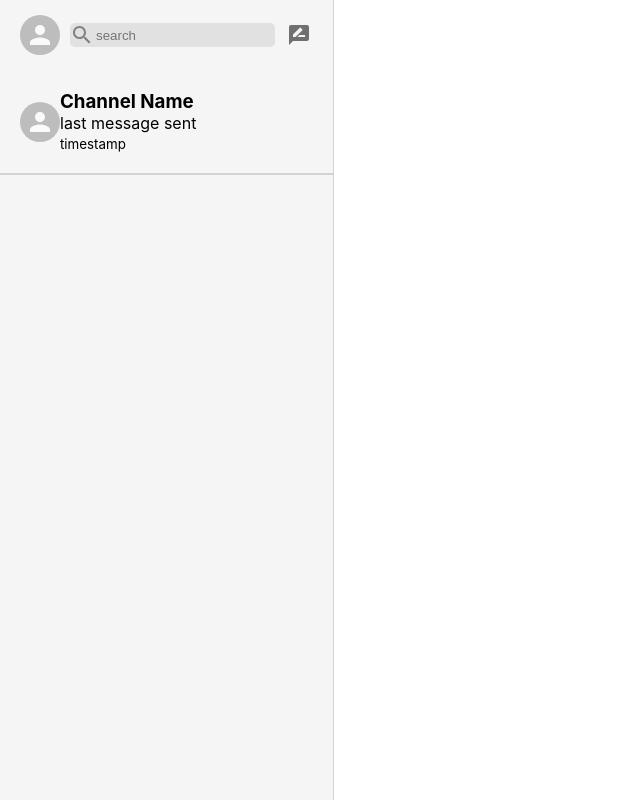
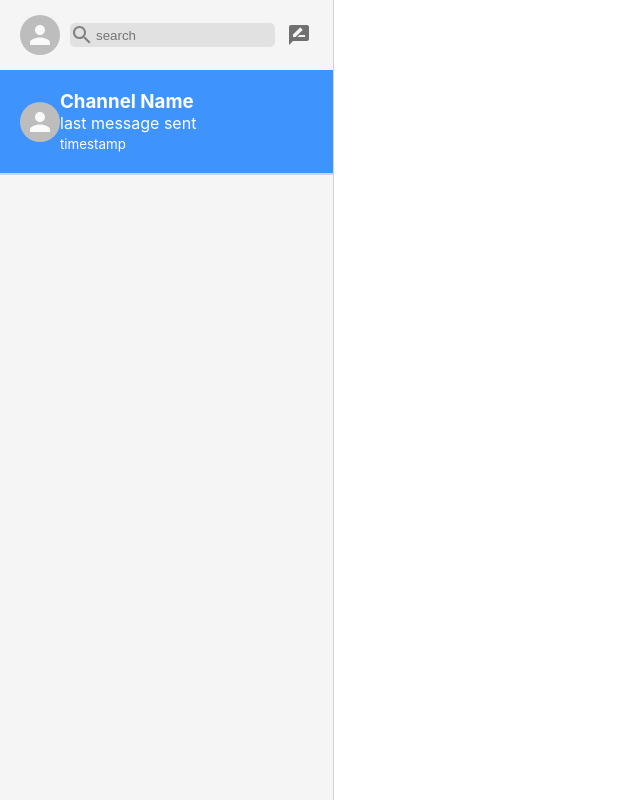
Before and after one commit to Vinoth6194/redux_imessage, a React (Create React App) app: page / in a window 1280 px wide. In both pictures the pointer is over the element 166 px from the left and 122 px from the top of the page. Shown: the whole page, without its empty margins (0-640 px from the left). Built offline with nearby package versions, Linux system fonts and the light colour scheme.

Commit message:
sidebarChat hover

```diff
--- a/src/SidebarChat.css
+++ b/src/SidebarChat.css
@@ -5,3 +5,8 @@
   padding: 20px;
   border-bottom: 2px solid lightgray;
 }
+
+.sidebarChat:hover {
+  background-color: #3e93fd;
+  color: white;
+}
```
